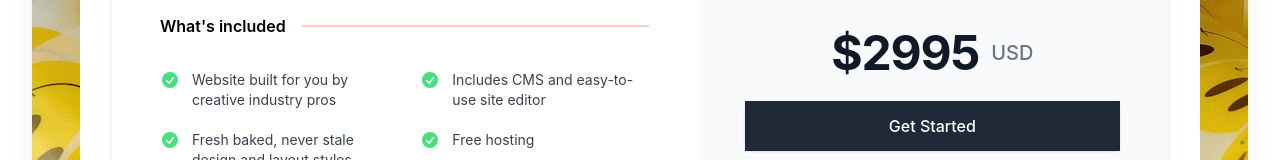
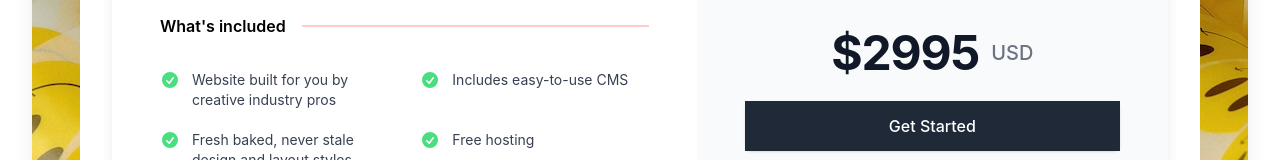
Before and after one commit to abstractjazz/dot_vonn_launch, a Next.js app: page /pricing in a window 1280 px wide. Shown: the part 630-790 px from the top of the page. Built offline with nearby package versions, Linux system fonts and the light colour scheme.

Commit message:
removes site editor offering

```diff
--- a/components/WebsitePricing/WebsitePricing.js
+++ b/components/WebsitePricing/WebsitePricing.js
@@ -5,7 +5,7 @@ import { CheckCircleIcon } from '@heroicons/react/20/solid'
 const includedFeatures = [
 
   'Website built for you by creative industry pros',
-  'Includes CMS and easy-to-use site editor',
+  'Includes easy-to-use CMS',
   'Fresh baked, never stale design and layout styles –– tailored to your brand',
   'Free hosting',
 //   if you expect your site will receive more than 10,000 visits per month - 19/ month
```
